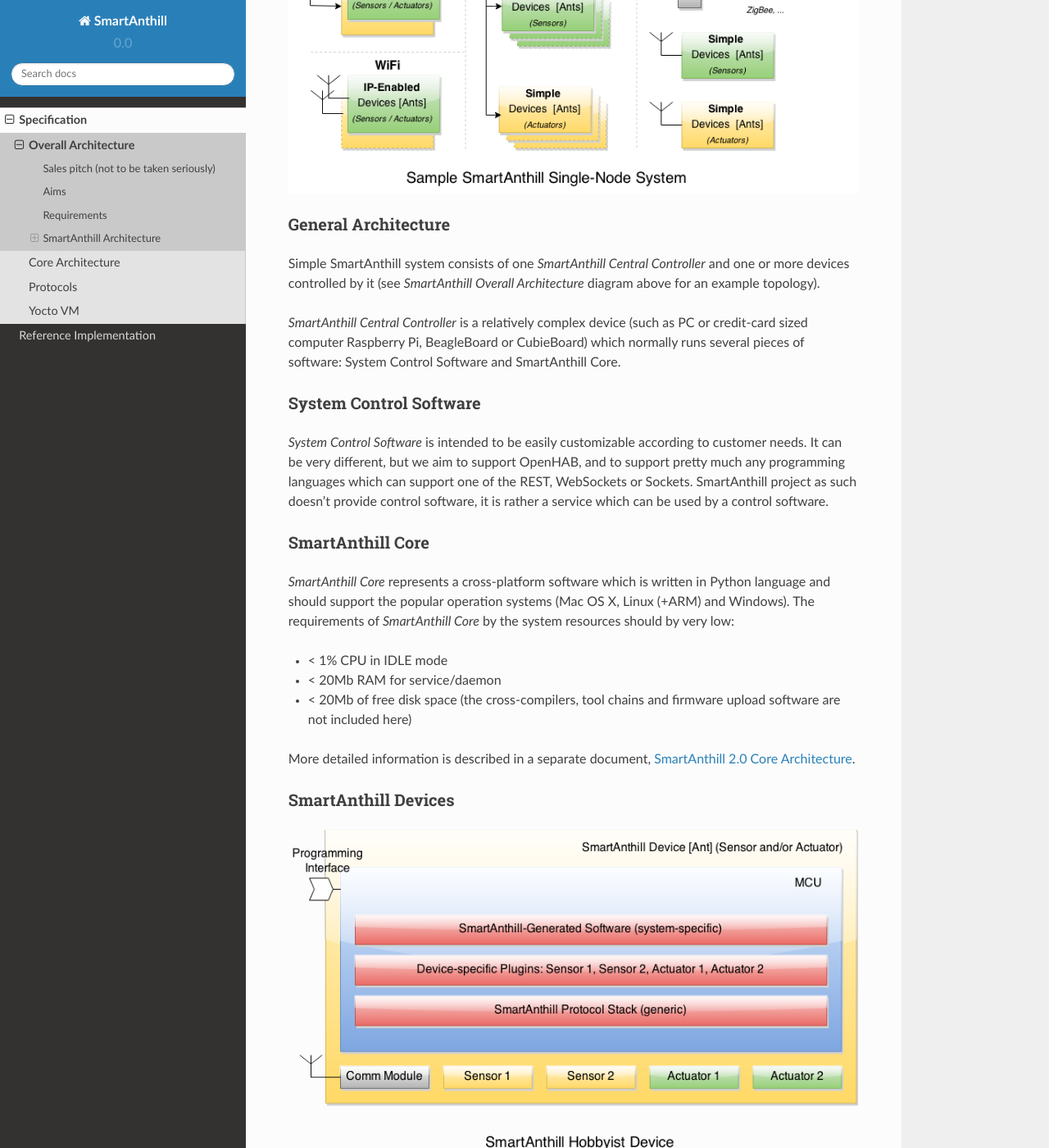
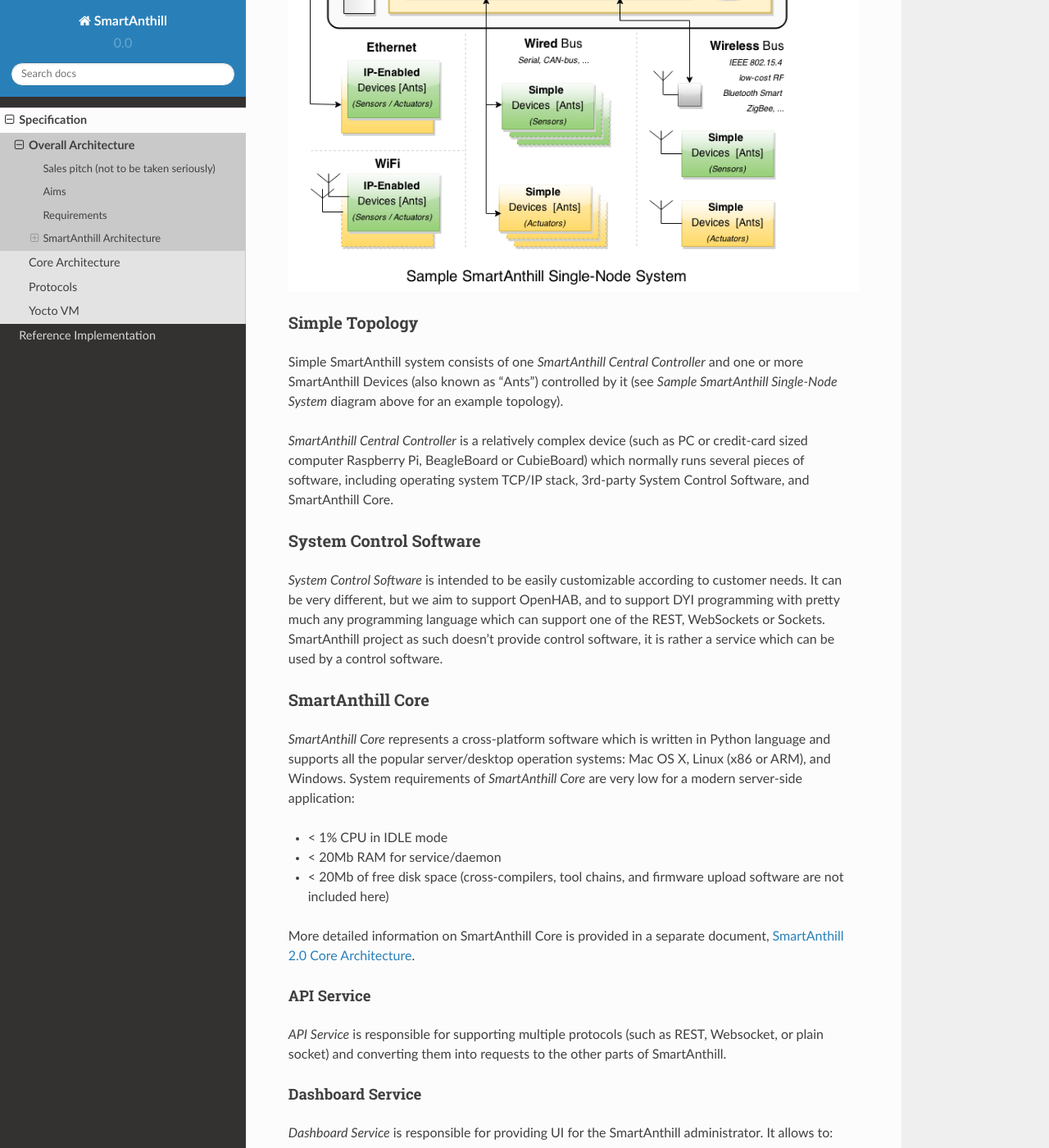
Before and after one commit to smartanthill/smartanthill2_0, a Sphinx documentation site: the page built from docs/design-documents/smartanthill-overall-architecture.rst, in a window 1280 px wide and 1400 px high, scrolled down 5090 px. Shown: the whole window at 82% size. Built offline with Sphinx 7.4.7 and the Read the Docs theme 2.0.0, drawn with Linux system fonts in a browser that asks for light colours; some of the changed text lies outside the part shown.

Commit message:
SmartAnthill Overall Architecture v0.3c: added short info on components of SA Core; wording

```diff
--- a/docs/design-documents/smartanthill-overall-architecture.rst
+++ b/docs/design-documents/smartanthill-overall-architecture.rst
@@ -115,29 +115,57 @@
     :alt: SmartAnthill Overall Architecture
     :target: ../_static/diagrams/smartanthill-overall-architecture-diagram.png
 
-General Architecture
-^^^^^^^^^^^^^^^^^^^^
-Simple SmartAnthill system consists of one *SmartAnthill Central Controller* and one or more devices controlled by it (see *SmartAnthill Overall Architecture* diagram above for an example topology).
+Simple Topology
+^^^^^^^^^^^^^^^
+Simple SmartAnthill system consists of one *SmartAnthill Central Controller* and one or more SmartAnthill Devices (also known as "Ants") controlled by it (see *Sample SmartAnthill Single-Node System* diagram above for an example topology).
 
-*SmartAnthill Central Controller* is a relatively complex device (such as PC or credit-card sized computer Raspberry Pi, BeagleBoard or CubieBoard) which normally runs several pieces of software: System Control Software and SmartAnthill Core.
+*SmartAnthill Central Controller* is a relatively complex device (such as PC or credit-card sized computer Raspberry Pi, BeagleBoard or CubieBoard) which normally runs several pieces of software, including operating system TCP/IP stack, 3rd-party System Control Software, and SmartAnthill Core.
 
 .. _saoversyscsoft:
 
 System Control Software
 ^^^^^^^^^^^^^^^^^^^^^^^
 
-*System Control Software* is intended to be easily customizable according to customer needs. It can be very different, but we aim to support OpenHAB, and to support pretty much any programming languages which can support one of the REST, WebSockets or Sockets. SmartAnthill project as such doesn't provide control software, it is rather a service which can be used by a control software.
+*System Control Software* is intended to be easily customizable according to customer needs. It can be very different, but we aim to support OpenHAB, and to support DYI programming with pretty much any programming language which can support one of the REST, WebSockets or Sockets. SmartAnthill project as such doesn't provide control software, it is rather a service which can be used by a control software.
 
 SmartAnthill Core
 ^^^^^^^^^^^^^^^^^
 
-*SmartAnthill Core* represents a cross-platform software which is written in Python language and should support the popular operation systems (Mac OS X, Linux (+ARM) and Windows). The requirements of *SmartAnthill Core* by the system resources should by very low:
+*SmartAnthill Core* represents a cross-platform software which is written in Python language and supports all the popular server/desktop operation systems: Mac OS X, Linux (x86 or ARM), and Windows. System requirements of *SmartAnthill Core* are very low for a modern server-side application:
 
 * < 1% CPU in IDLE mode
 * < 20Mb RAM for service/daemon
-* < 20Mb of free disk space (the cross-compilers, tool chains and firmware upload software are not included here)
+* < 20Mb of free disk space (cross-compilers, tool chains, and firmware upload software are not included here)
 
-More detailed information is described in a separate document, :ref:`sacorearch`.
+More detailed information on SmartAnthill Core is provided in a separate document, :ref:`sacorearch`.
+
+API Service
+'''''''''''
+
+*API Service* is responsible for supporting multiple protocols (such as REST, Websocket, or plain socket) and converting them into requests to the other parts of SmartAnthill.
+
+Dashboard Service
+'''''''''''''''''
+
+*Dashboard Service* is responsible for providing UI for the SmartAnthill administrator. It allows to:
+
+* administer SmartAnthill Core (control services running, view logs etc.)
+* configure and program/"pair" SmartAnthill Devices so they can be used with specific SmartAnthill system (see *Life Cycle of SmartAnthill Device* below for details on configuring, programming, and "pairing")
+
+Device Service
+''''''''''''''
+
+*Device Service* provides device abstraction to the rest of SmartAnthill Core, allowing to handle different devices in a consistent manner.
+
+Device Firmware Module
+''''''''''''''''''''''
+
+*Device Firmware Module* is used for *SmartAnthill Hobbyist Devices* (see on them below). Device Firmware Module is responsible for generating device firmware (for specific device, based on configuration entered via Dashboard), and for programming it. Device Firmware Module is implemented on top of `PlatformIO <http://platformio.org>`_.
+
+SmartAnthill Router
+'''''''''''''''''''
+
+*SmartAnthill Router* is responsible for handling so-called SmartAnthill Simple Devices (see below; in a nutshell - SmartAnthill Simple Device is not able to run it's own IP stack), and providing them with a virtual IP address (or more precisely - either a separate IP address, or dedicated port on one of *SmartAnthill Central Controller's* IP addresses). While SmartAnthill Simple Device itself knows nothing about IP, SmartAnthill Router completely encapsulates all connected SmartAnthill Simple Devices, so from the point of view of the outside world, these SmartAnthill Simple Devices are completely indistinguishable from fully-fledged SmartAnthill IP-Enabled Devices.
 
 .. _saoverdevices:
 
@@ -150,20 +178,20 @@
 
 TODO: Master-Slave topology!
 
-Each *SmartAnthill Device* (also known as 'Ant') is either *SmartAnthill Hobbyist Device*, or a *SmartAnthill Mass-Market Device*. While these devices are similar, there are some differences as outlined below. In addition, in a completely different and independent dimension each SmartAnthill Device is either a "Simple Device", or an "IP-enabled Device".
+Each *SmartAnthill Device* (also known as 'Ant') is either *SmartAnthill Hobbyist Device*, or a *SmartAnthill Mass-Market Device*. While these devices are similar, there are some differences as outlined below. In addition, in a completely different and independent dimension each SmartAnthill Device is either a *Simple Device*, or an *IP-enabled Device*.
 
-These properties are independent of each other, so it is possible to have all four different types of devices: SmartAnthill Hobbyist Simple Device, SmartAnthill Hobbyist IP-enabled Device, SmartAnthill Mass-Market Simple Device, and SmartAnthill Mass-Market IP-enabled Device.
+These properties are independent of each other, so it is possible to have all four different types of devices: *SmartAnthill Hobbyist Simple Device*, *SmartAnthill Hobbyist IP-enabled Device*, *SmartAnthill Mass-Market Simple Device*, and *SmartAnthill Mass-Market IP-enabled Device*.
 
 .. _saoverhobdev:
 
 SmartAnthill Hobbyist Device
 ''''''''''''''''''''''''''''
 
-A diagram of a typical *SmartAnthill Hobbyist Device* is provided in section :ref:`saoverdevices`. SmartAnthill Hobbyist Device consists of an MCU, communication module, and one or more sensors and/or actuators (which are also known as 'ant body parts'). MCU on SmartAnthill Hobbyist Device runs several layers of software:
+A diagram of a typical *SmartAnthill Hobbyist Device* is provided in section :ref:`saoverdevices`. SmartAnthill Hobbyist Device consists of an MCU, persistent storage (such as EEPROM or Flash), communication module, and one or more sensors and/or actuators (which are also known as 'ant body parts'). TODO: add persistent storage to the diagram. MCU on SmartAnthill Hobbyist Device runs several layers of software:
 
 * **SmartAnthill-Generated Software** it is system-specific, i.e. it is generated for each system
 * **Device-Specific Plugins** for each type of sensor or actuator present
-* :ref:`saprotostack` protocol stack is generic, i.e. it is intended to be pretty much the same for all SmartAnthill Devices
+* :ref:`saprotostack`; it is generic, i.e. it is intended to be pretty much the same for all SmartAnthill Devices. :ref:`saprotostack` uses persistent storage, in particular, to provide security guarantees.
 
 An important part of *SmartAnthill Hobbyist Device* (which is absent on SmartAnthill Mass-Market Devices) is programming interface; for example, it can be some kind of SPI, UART or USB.
 
@@ -174,8 +202,9 @@
 
 A diagram of a typical *SmartAnthill Mass Market Device* is also provided in the section :ref:`saoverdevices`. In addition to the components available on *SmartAnthill Hobbyist Device*, *SmartAnthill Mass-Market Device* additionally includes:
 
-* **Persistent Storage** (such as EEPROM) to store system-specific data. System-specific data contains things such as bus-specific addresses and security keys; it is obtained during "pairing" process which is described below
 * **"Pairing" Interface** and **"Pairing" Module** responsible for handling "pairing" interface. "pairing" interface is used during "pairing" process as described below, and can be, for example, NFC or USB interface to handle USB stick.
+
+In addition, **Persistent Storage** on Mass-Market Devices stores *System-specific Data*. *System-specific Data* contains information such as bus-specific addresses and security keys; it is obtained during "pairing" process which is described below
 
 MCU on *SmartAnthill Mass-Market Device* runs several layers of software (note the differences from :ref:`saoverhobdev`):
 
@@ -206,11 +235,11 @@
 
 * **Initial State**. Initially (when shipped to the customer), Hobbyist-oriented SmartAnthill Device doesn't need to contain any program. Program will be generated and device will be programmed as a part of 'Program Generation and Programming' stage. Therefore, programming connector is a must for hobbyist-oriented devices.
 
-* **Specifying Configuration**. Done by a user (hobbyist) using a *SmartAnthill Dashboard*. User selects board type and then specifies connections of sensors or actuators to different pins of the board. For example, one hobbyist might specify that she has [TODO] board and has a LED connected to pin 1, a temperature sensor connected to pins 2 through 5, and a DAC connected to pins 7 to 10.
+* **Specifying Configuration**. Configuration is specified by a user (hobbyist) using a *SmartAnthill Dashboard*. User selects board type and then specifies connections of sensors or actuators to different pins of the board. For example, one hobbyist might specify that she has [TODO] board and has a LED connected to pin 1, a temperature sensor connected to pins 2 through 5, and a DAC connected to pins 7 to 10.
 
-* **Program Generation and Programming**. Done by *SmartAnthill Dashboard* automagically based on configuration specified in a previous step. Generated program includes a SmartAnthill stack, credentials necessary to authenticate the device to the network and vice versa (as described in SATP section below, authentication is done via symmetric keys), and subprograms necessary to handle devices specified in a previous step. Currently SmartAnthill supports either UART-programmed devices, or SIP-programmed devices [TODO:check]
+* **Program Generation and Programming**. Program generation and programming is performed by *SmartAnthill Dashboard* automagically based on configuration specified in a previous step. Generated program includes a SmartAnthill stack, credentials necessary to authenticate the device to the network and vice versa (as described in SATP section below, authentication is done via symmetric keys), and subprograms necessary to handle devices specified in a previous step. Currently SmartAnthill supports either UART-programmed devices, or SIP-programmed devices [TODO:check]
 
-After the device is programmed, it is automatically added to a *SmartAnthill Database* of available devices (this database is stored on Central Controller and is not intended to be shared). In this database, at least the following information is stored: credentials (i.e. symmetric keys), configuration (i.e. which device is connected to which pins), and device capabilities (i.e. amount of RAM/PROM/EEPROM available, MPU type/capabilities etc.)
+After the device is programmed, it is automatically added to a *SmartAnthill Database* of available devices (this database is stored on Central Controller and SHOULD NOT be shared). In this database, at least the following information is stored: device addresses (bus-specific for Simple Devices and IPs for IP-enabled devices), credentials (i.e. symmetric keys), configuration (i.e. which device is connected to which pins), and device capabilities (i.e. amount of RAM/PROM/EEPROM available, MPU capabilities etc.)
 
 * **Operation**. After the device is programmed, it can start operation. Device operation involves receiving and executing commands from Central Controller. Operations can be either device-specific (such as “measure temperature and report”), or generic (such as “wait for XXXX seconds and come back for further instructions”).
 
@@ -218,9 +247,9 @@
 ''''''''''''''''''''''''''''''''''''''''''''''''''''''
 Mass-market devices are expected to be shipped in already programmed state, with a pre-defined configuration. Expected life cycle of a *SmartAnthill Mass-market-oriented Device* can be described as follows:
 
-* **Initial State**. Initially (when shipped to the customer), SmartAnthill mass-market-oriented device does contain a program which ensures it's operation. Re-programming capability and connector are optional for SmartAnthill mass-market-oriented devices.
+* **Initial State**. Initially (when shipped to the customer), SmartAnthill mass-market-oriented device contains a program which ensures it's operation. Re-programming capability and connector are optional for SmartAnthill mass-market-oriented devices.
 
-* **“Pairing” with Central Controller**. This includes Central Controller generating and exchanging credentials with device, querying device configuration and capabilities, and entering credentials, configuration and capabilities into SmartAnthill Database.
+* **“Pairing” with Central Controller**. "Pairing" includes Central Controller (controlled via *SmartAnthill Dashboard*) generating and exchanging credentials with device, querying device configuration and capabilities, and entering credentials, configuration and capabilities into SmartAnthill Database.
 
   - Physically, “pairing” can be done in several different ways [TODO: check feasibility of each]:
 
```
Also changed, not shown: other parts of docs/design-documents/smartanthill-overall-architecture.rst (+1 -1 lines).
